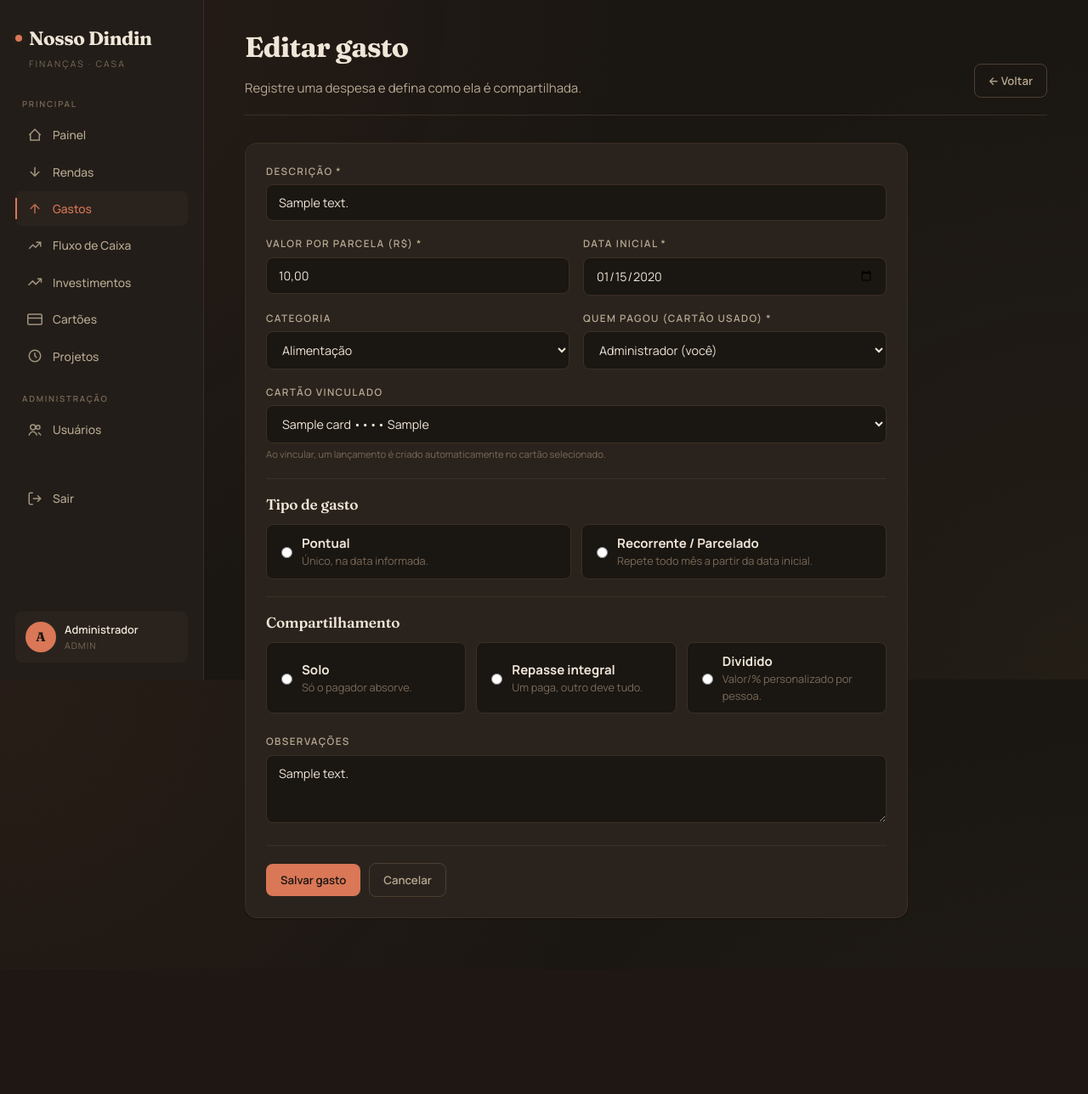
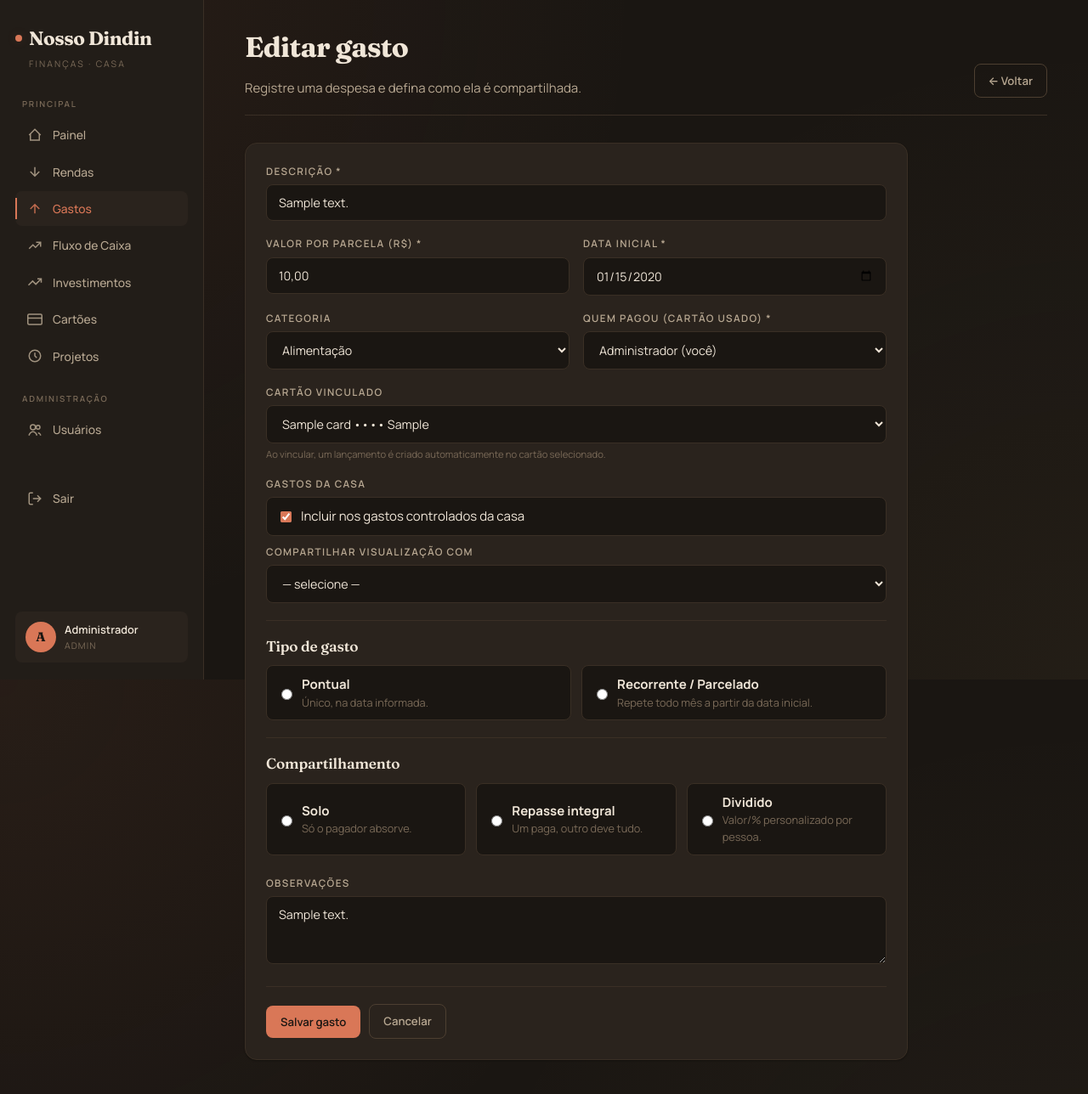
Before and after one commit to mavana1981-boop/NOSSOS-DINDINS, a Flask app: page /gastos/1/editar in a window 1280 px wide. Shown: the top 1288 px of the page at 85% size. Before the commit the page ends 1081 px from the top, so only its background shows below. Run offline with Flask 3, Linux system fonts and the light colour scheme; a user stored in the database is signed in; tables that the repository leaves empty hold one stand-in row (values such as "Sample post").

Commit message:
Update form.html

```diff
--- a/app/templates/expenses/form.html
+++ b/app/templates/expenses/form.html
@@ -79,6 +79,28 @@
         {% if not user_cards %}
           <a href="{{ url_for('cards.new_card') }}">Cadastre um cartão primeiro →</a>
         {% endif %}
+      </div>
+    </div>
+
+    <!-- Gastos da Casa -->
+    <div class="form-group">
+      <label class="form-label">Gastos da casa</label>
+      <label class="form-check">
+        <input type="checkbox" name="is_household" id="chk-household"
+               {% if expense and expense.household %}checked{% endif %}>
+        <span>Incluir nos gastos controlados da casa</span>
+      </label>
+      <div id="household-share" style="margin-top:10px;display:{% if expense and expense.household %}block{% else %}none{% endif %};">
+        <label class="form-label">Compartilhar visualização com</label>
+        <select class="form-control" name="household_shared_with">
+          <option value="">— selecione —</option>
+          {% for u in other_users %}
+            <option value="{{ u.id }}"
+              {% if expense and expense.household and expense.household.shared_with_id == u.id %}selected{% endif %}>
+              {{ u.full_name }}
+            </option>
+          {% endfor %}
+        </select>
       </div>
     </div>
 
@@ -233,6 +255,14 @@ document.addEventListener('DOMContentLoaded', function() {
   document.querySelectorAll('#amount-input, .split-input').forEach(inp => {
     if (inp.value) formatarValor(inp);
   });
+  // Toggle gastos da casa
+  const chk = document.getElementById('chk-household');
+  const share = document.getElementById('household-share');
+  if (chk && share) {
+    chk.addEventListener('change', function() {
+      share.style.display = this.checked ? 'block' : 'none';
+    });
+  }
 });
 
 (function() {
```
